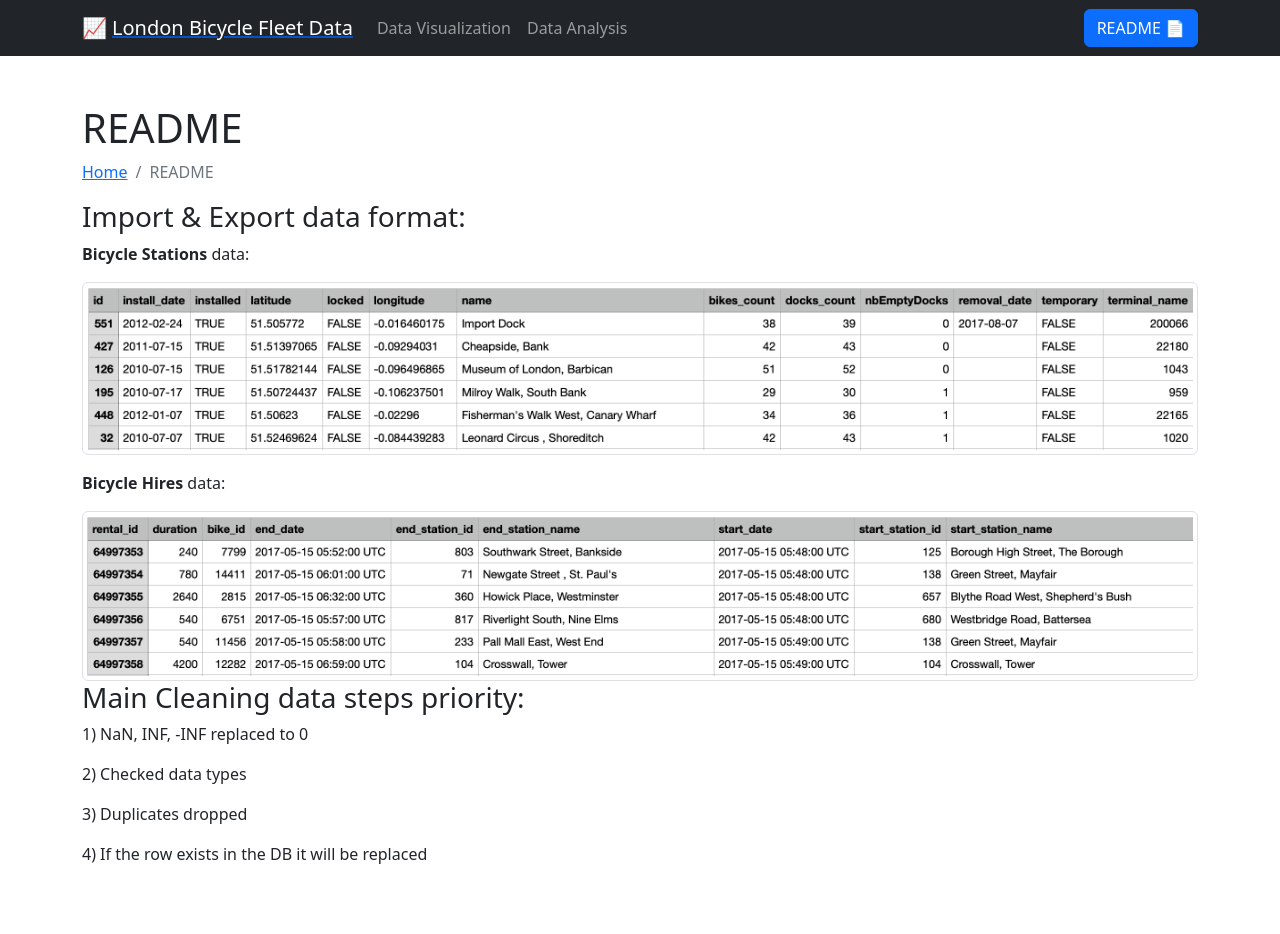
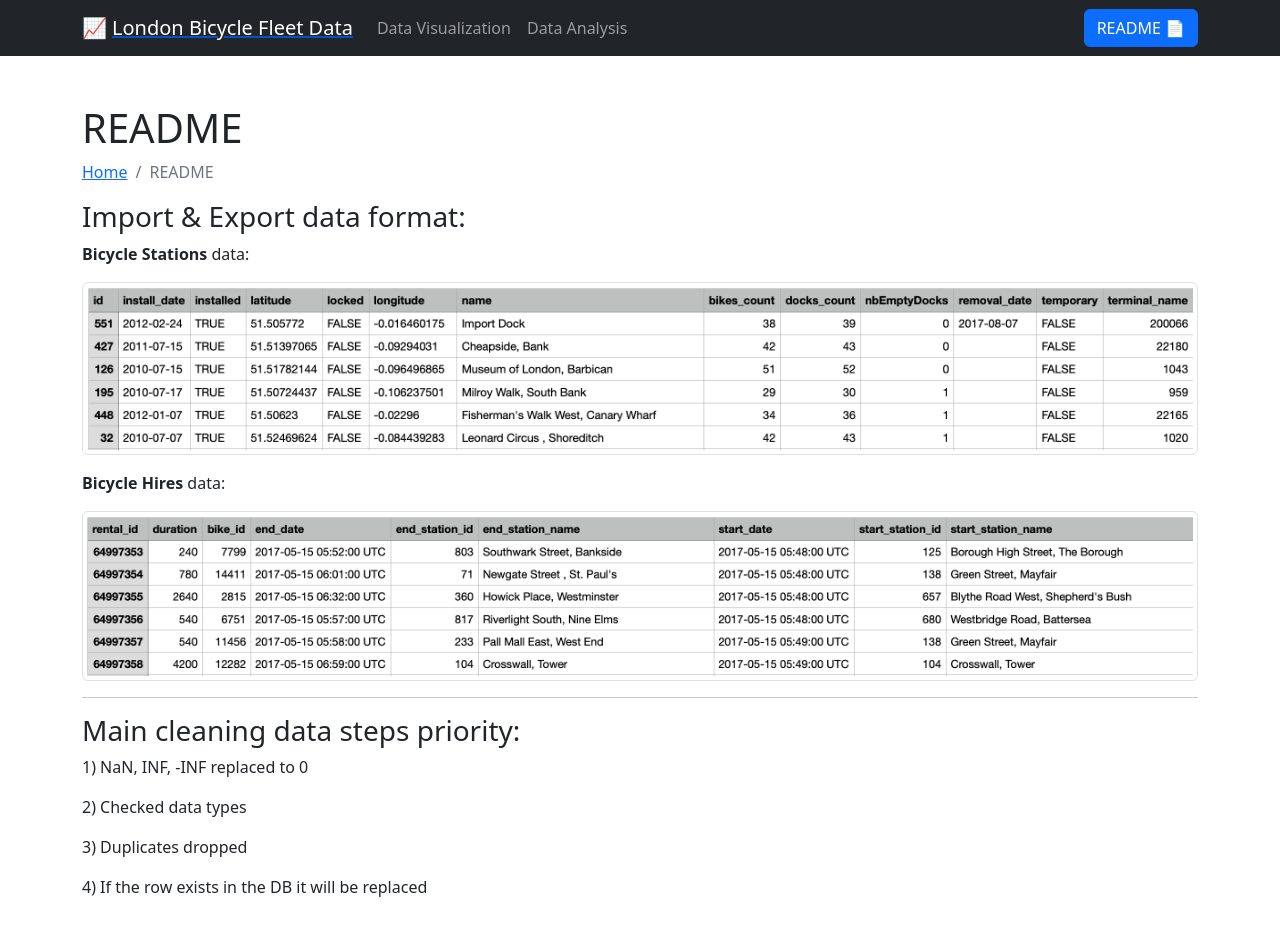
Before and after one commit to Pavlo-Momotenko/London-Bicycle-Fleet-Dashboard, a React (Create React App) app in the folder client/: page /readme in a window 1280 px wide. Shown: the top 934 px of the page. Before the commit the page ends 882 px from the top, so only its background shows below. Built offline with nearby package versions, Linux system fonts and the light colour scheme.

Commit message:
some client fixes

```diff
--- a/client/src/components/data_analysis/NearestToHome.js
+++ b/client/src/components/data_analysis/NearestToHome.js
@@ -58,7 +58,7 @@ function NearestToHome() {
                                   onChange={handleLonChange} required={true}/>
                 </InputGroup>
 
-                <Button type={"submit"} disabled={isLoading} className={"me-3"}>Find nearest stations 🔎️</Button>
+                <Button type={"submit"} disabled={isLoading}>Find nearest stations 🔎️</Button>
             </Form>
             {
                 options && options?.length > 0 ?
--- a/client/src/pages/Home.js
+++ b/client/src/pages/Home.js
@@ -2,7 +2,7 @@ import FileImportForm from "../components/FileImportForm";
 
 function Home() {
     return (
-        <>
+        <div className={"mb-5"}>
             <h1>Home</h1>
             <h3>Data import (*.csv, *.xlsx) </h3>
             <p><b>Any new uploaded data will overwrite saved data by id/rental_id fields</b></p>
@@ -10,7 +10,7 @@ function Home() {
             <FileImportForm  data_input_type={'bicycle_station'}/>
             <p className={"mt-3"}>Import <b>Bicycle Hires</b> data:</p>
             <FileImportForm data_input_type={'bicycle_hire'}/>
-        </>
+        </div>
     )
 }
 
--- a/client/src/pages/NotFound.js
+++ b/client/src/pages/NotFound.js
@@ -1,9 +1,9 @@
 function NotFound() {
     return (
-        <>
+        <div className={"mb-5"}>
             <h1 style={{fontSize: "13em"}} className={"text-center"}>404</h1>
             <h2 style={{fontSize: "5em"}} className={"text-center"}>Page not found ¯\_(ツ)_/¯</h2>
-        </>
+        </div>
     )
 }
 
--- a/client/src/pages/Readme.js
+++ b/client/src/pages/Readme.js
@@ -6,7 +6,7 @@ import BicycleHiresExample from '../media/bicycle_hires_data_example.png';
 
 function Readme() {
     return (
-        <>
+        <div className={"mb-5"}>
             <PageHeader>README</PageHeader>
 
             <h3>Import & Export data format:</h3>
@@ -16,13 +16,13 @@ function Readme() {
 
             <p className={"mt-3"}><b>Bicycle Hires</b> data:</p>
             <Image src={BicycleHiresExample} alt={'Bicycle Hires data example'} className={"img-fluid img-thumbnail"}/>
-
-            <h3>Main Cleaning data steps priority:</h3>
+            <hr/>
+            <h3>Main cleaning data steps priority:</h3>
             <p>1) NaN, INF, -INF replaced to 0</p>
             <p>2) Checked data types</p>
             <p>3) Duplicates dropped</p>
             <p>4) If the row exists in the DB it will be replaced</p>
-        </>
+        </div>
     )
 }
 
```
